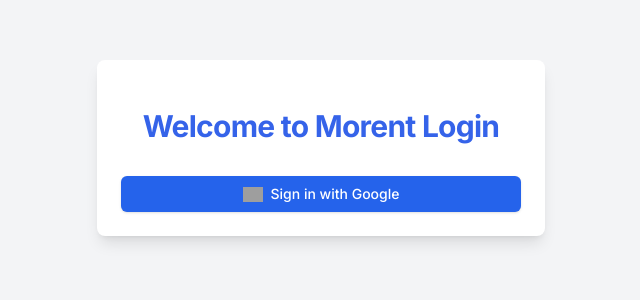
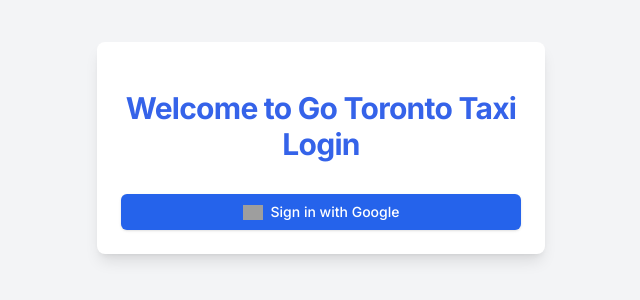
Before and after one commit to haseebshahbaz/Morent_CarRental_Marketplace, a Next.js app: page /auth/signin in a window 1280 px wide. Shown: the part 252-552 px from the top of the page, without its empty margins (319-959 px from the left). Built offline with nearby package versions, Linux system fonts and the light colour scheme; grey boxes are pictures that could not be loaded.

Commit message:
Update branding to Go Toronto Taxi
Replaced 'Morent' with 'Go Toronto Taxi' in the sign-in page and footer component to reflect new branding.

```diff
--- a/src/app/auth/signin/page.tsx
+++ b/src/app/auth/signin/page.tsx
@@ -10,7 +10,7 @@
       <div className="w-full max-w-md space-y-8 rounded-lg bg-white p-6 shadow-lg">
         <div className="text-center">
           <h2 className="mt-6 text-3xl font-bold tracking-tight text-[#3563E9]">
-            Welcome to Morent Login
+            Welcome to Go Toronto Taxi Login
           </h2>
         </div>
         <div className="mt-8 space-y-6">
--- a/src/components/landingpage/footer.tsx
+++ b/src/components/landingpage/footer.tsx
@@ -8,7 +8,7 @@
           <div className="mb-6 md:mb-0">
             <Link href="/" className="flex items-center">
               <span className="self-center text-2xl font-semibold whitespace-nowrap text-[#3563E9]">
-                MORENT
+                Go Toronto Taxi
               </span>
             </Link>
           </div>
@@ -101,7 +101,7 @@
           <span className="text-sm text-black-500 sm:text-center dark:text-black-400">
             © 2024{" "}
             <Link href="/" className="hover:underline">
-              Morent™
+              Go Toronto Taxi™
             </Link>
             . All Rights Reserved.
           </span>
```
